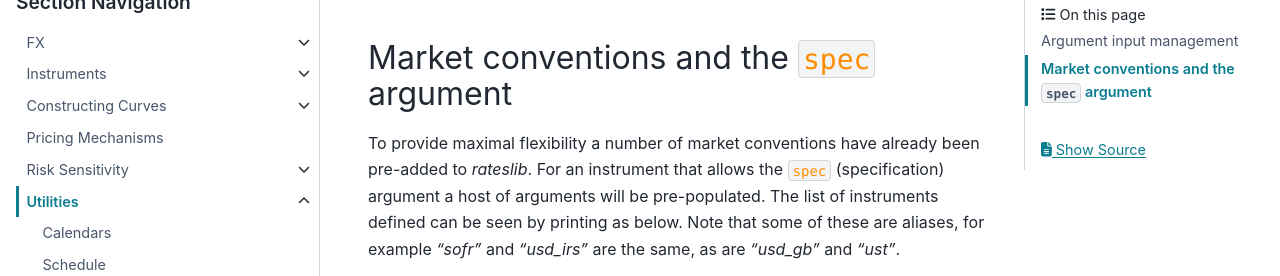
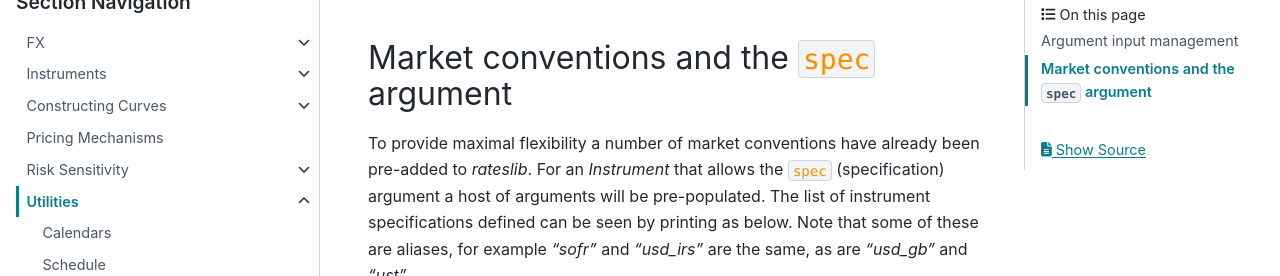
Before and after one commit to attack68/rateslib, a Sphinx documentation site: the page built from docs/source/u_defaults.rst, in a window 1280 px wide and 900 px high, scrolled down 2066 px, cut to the strip 101-377 px from the top of the window. Built offline with Sphinx 7.4.7 and the PyData theme 0.15.4, drawn with Linux system fonts in a browser that asks for light colours; comment, search, counter and statistics services are not loaded.

```diff
--- a/docs/source/i_guide.rst
+++ b/docs/source/i_guide.rst
@@ -61,8 +61,8 @@ some of the arguments for a *"usd_irs"* one can run:
    defaults.spec["usd_irs"]
 
 
-We can value the IRS in its local currency (USD) by default, and see the generated
-cashflows.
+We can value the *IRS* with the *Curve* in its local currency (USD) by default, and see
+the generated cashflows.
 
 .. ipython:: python
 
--- a/docs/source/u_defaults.rst
+++ b/docs/source/u_defaults.rst
@@ -110,8 +110,9 @@ Market conventions and the ``spec`` argument
 --------------------------------------------
 
 To provide maximal flexibility a number of market conventions have already been pre-added to
-*rateslib*. For an instrument that allows the ``spec`` (specification) argument a host of
-arguments will be pre-populated. The list of instruments defined can be seen by printing as below.
+*rateslib*. For an *Instrument* that allows the ``spec`` (specification) argument a host of
+arguments will be pre-populated. The list of instrument specifications defined can
+be seen by printing as below.
 Note that some of these are aliases, for example *"sofr"* and *"usd_irs"* are the same, as are
 *"usd_gb"* and *"ust"*.
 
```
